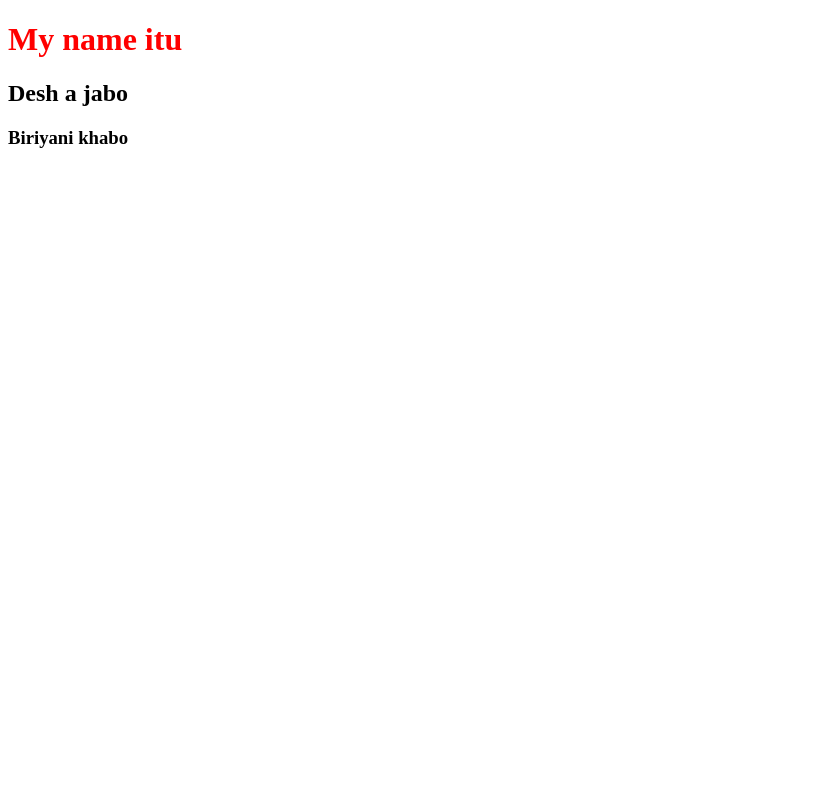
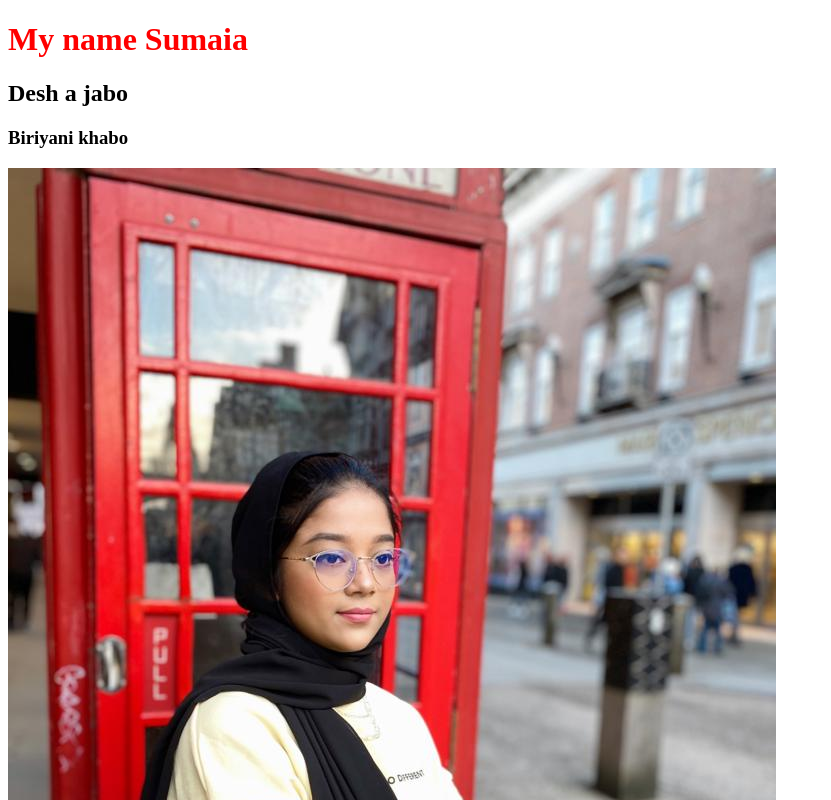
Before and after one commit to Sumaia229/my-second-repo, a plain HTML site: page index.html in a window 1280 px wide. Shown: the top 800 px of the page, without its empty margins (0-831 px from the left). Drawn offline with Linux system fonts and the light colour scheme.

Commit message:
image added

```diff
--- a/index.html
+++ b/index.html
@@ -8,8 +8,9 @@
     <link rel="stylesheet" href="style.css">
 </head>
 <body>
-    <h1>My name itu</h1>
+    <h1>My name Sumaia</h1>
     <h2>Desh a jabo</h2>
     <h3>Biriyani khabo</h3>
+    <img src="mypic.jpeg" alt="">
 </body>
 </html>
```
Also changed, not shown: mypic.jpeg (added).
